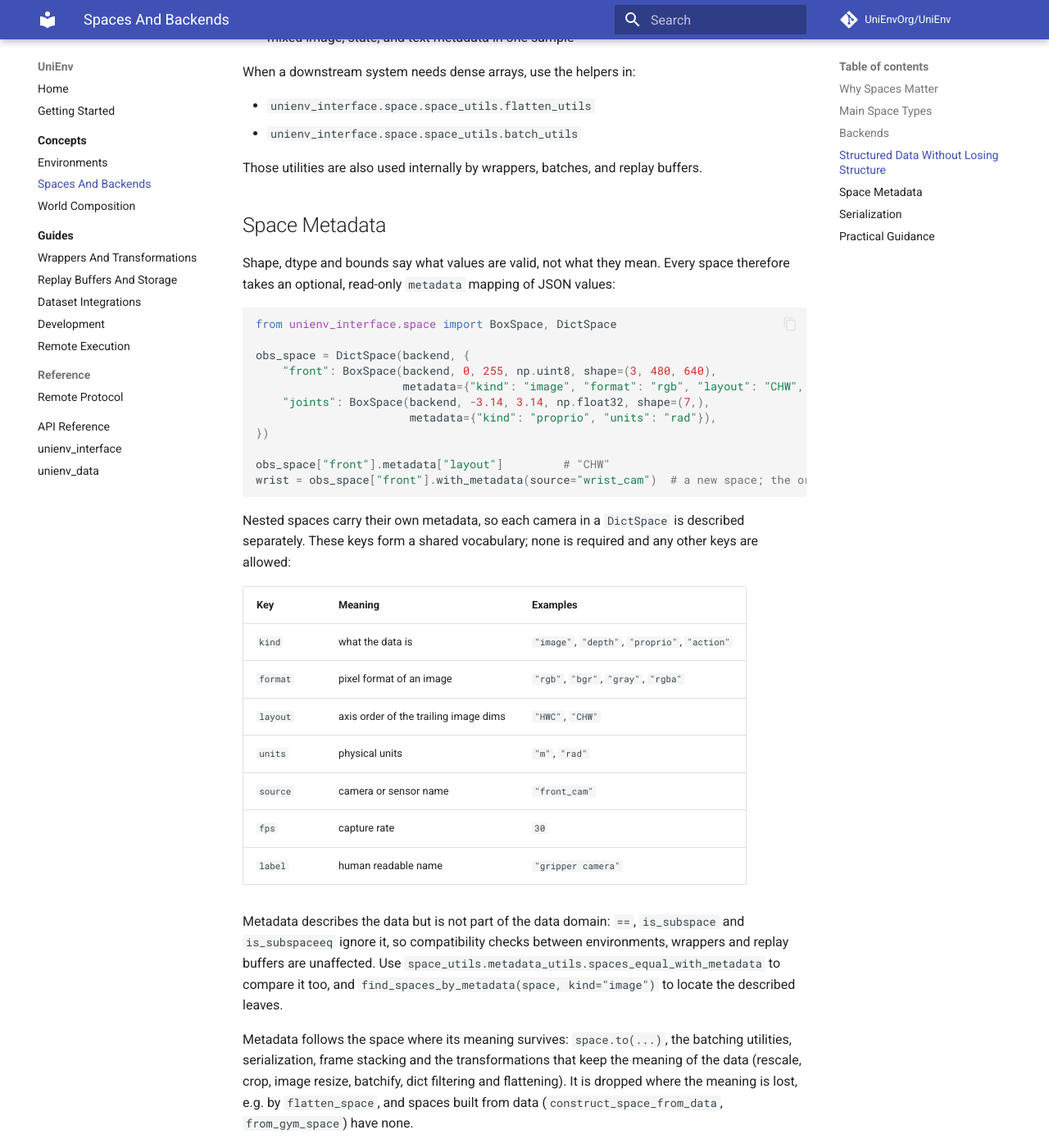
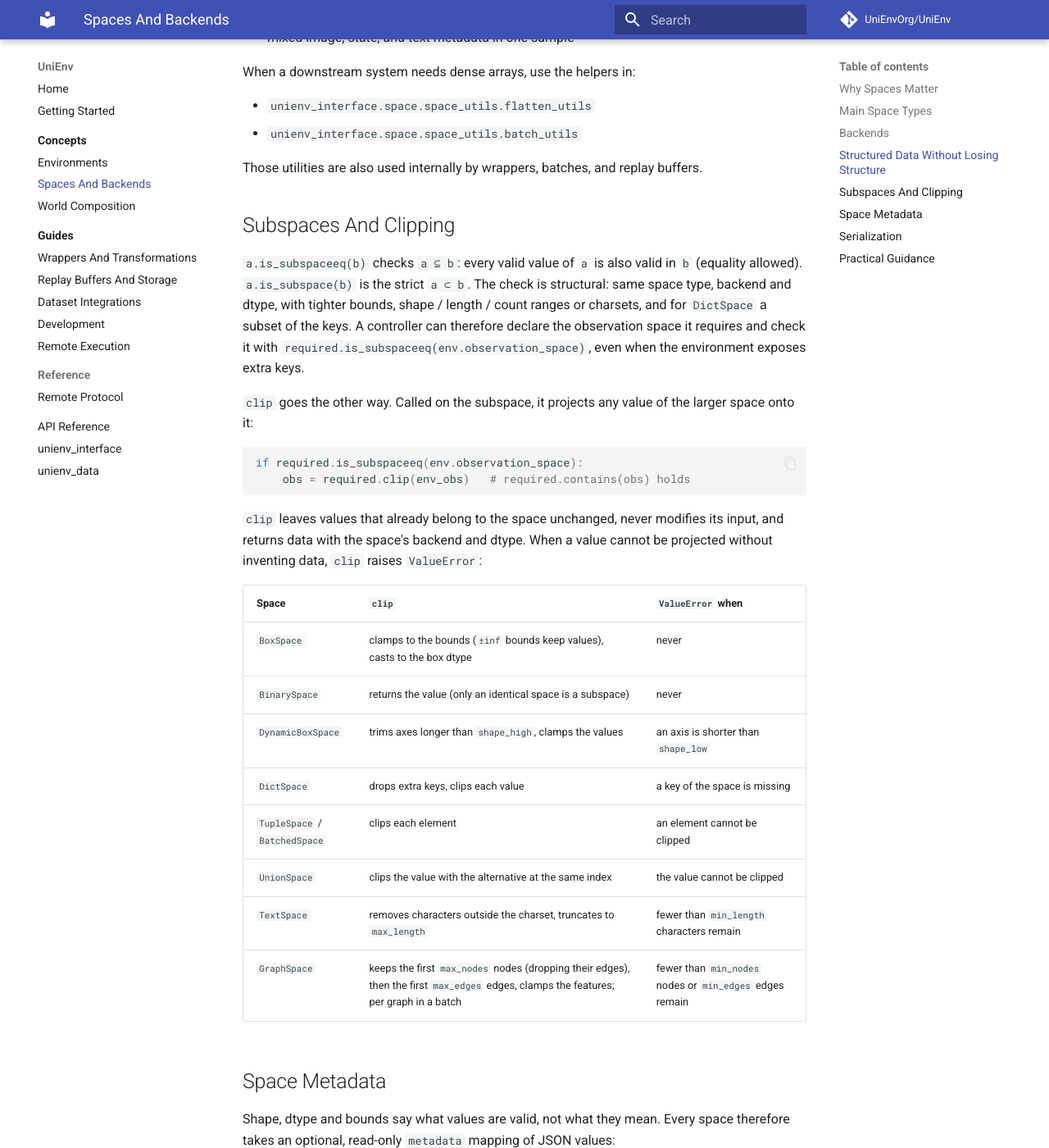
Before and after one commit to UniEnvOrg/UniEnv, an MkDocs documentation site: the page built from docs/concepts/spaces-and-backends.md, in a window 1280 px wide and 1400 px high, scrolled down 1726 px. Shown: the whole window at 82% size. Built offline with MkDocs 1.6.1 and Material for MkDocs 9.7.7, drawn with Linux system fonts in a browser that asks for light colours; comment, search, counter and statistics services are not loaded.

Commit message:
Document subspace checks and Space.clip

````diff
--- a/docs/concepts/spaces-and-backends.md
+++ b/docs/concepts/spaces-and-backends.md
@@ -67,6 +67,30 @@ When a downstream system needs dense arrays, use the helpers in:
 
 Those utilities are also used internally by wrappers, batches, and replay buffers.
 
+## Subspaces And Clipping
+
+`a.is_subspaceeq(b)` checks `a ⊆ b`: every valid value of `a` is also valid in `b` (equality allowed). `a.is_subspace(b)` is the strict `a ⊂ b`. The check is structural: same space type, backend and dtype, with tighter bounds, shape / length / count ranges or charsets, and for `DictSpace` a subset of the keys. A controller can therefore declare the observation space it requires and check it with `required.is_subspaceeq(env.observation_space)`, even when the environment exposes extra keys.
+
+`clip` goes the other way. Called on the subspace, it projects any value of the larger space onto it:
+
+```python
+if required.is_subspaceeq(env.observation_space):
+    obs = required.clip(env_obs)   # required.contains(obs) holds
+```
+
+`clip` leaves values that already belong to the space unchanged, never modifies its input, and returns data with the space's backend and dtype. When a value cannot be projected without inventing data, `clip` raises `ValueError`:
+
+| Space | `clip` | `ValueError` when |
+| --- | --- | --- |
+| `BoxSpace` | clamps to the bounds (`±inf` bounds keep values), casts to the box dtype | never |
+| `BinarySpace` | returns the value (only an identical space is a subspace) | never |
+| `DynamicBoxSpace` | trims axes longer than `shape_high`, clamps the values | an axis is shorter than `shape_low` |
+| `DictSpace` | drops extra keys, clips each value | a key of the space is missing |
+| `TupleSpace` / `BatchedSpace` | clips each element | an element cannot be clipped |
+| `UnionSpace` | clips the value with the alternative at the same index | the value cannot be clipped |
+| `TextSpace` | removes characters outside the charset, truncates to `max_length` | fewer than `min_length` characters remain |
+| `GraphSpace` | keeps the first `max_nodes` nodes (dropping their edges), then the first `max_edges` edges, clamps the features; per graph in a batch | fewer than `min_nodes` nodes or `min_edges` edges remain |
+
 ## Space Metadata
 
 Shape, dtype and bounds say what values are valid, not what they mean. Every space therefore takes an optional, read-only `metadata` mapping of JSON values:
````
